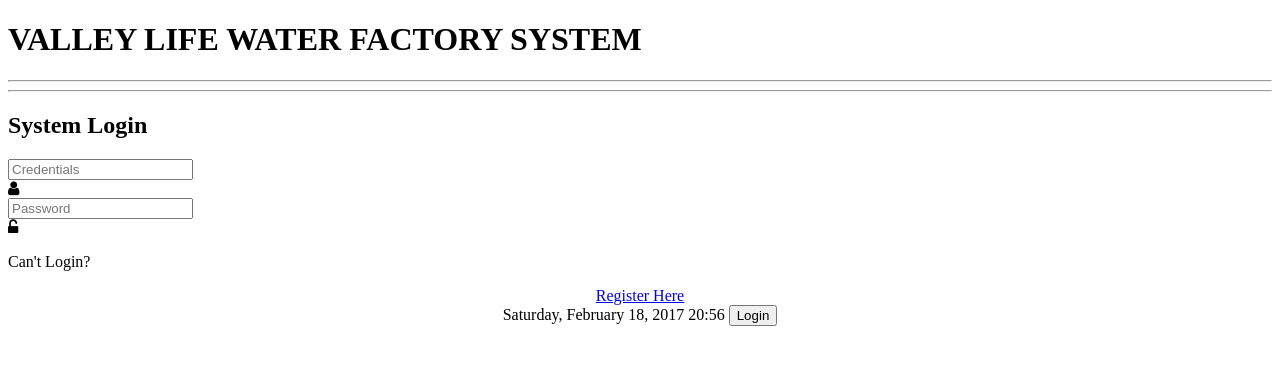
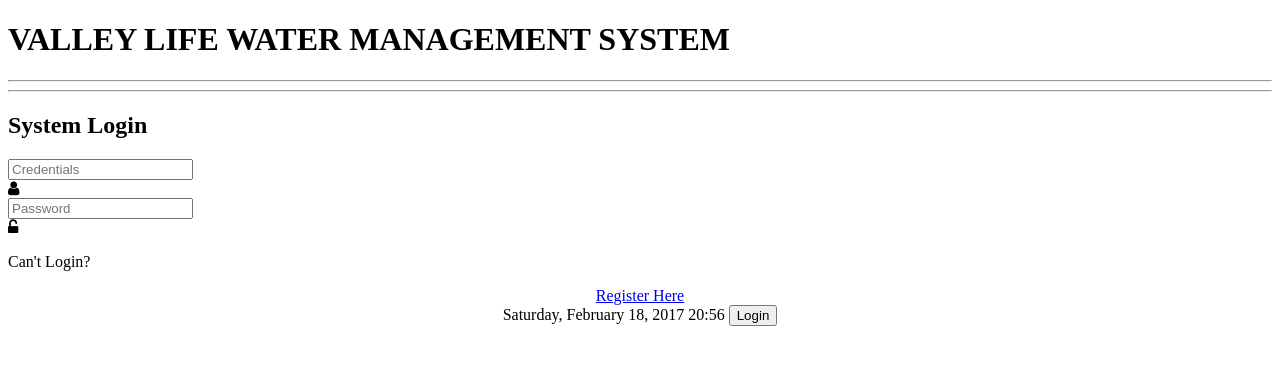
Before and after one commit to gp4-SE-2016-2017-2/Valley-Life-Water-Management-System, a PHP site: page / in a window 1280 px wide. Shown: the top 365 px of the page. Run offline with PHP 8.4, Linux system fonts and the light colour scheme; some libraries are stand-ins or nearby versions.

Commit message:
Update index.php

```diff
--- a/index.php
+++ b/index.php
@@ -1,7 +1,7 @@
 <!DOCTYPE html>
 <html>
 <head>
-<title>VALLEY LIFE WATER FACTORY SYSTEM</title>
+<title>VALLEY LIFE WATER MANAGEMENT SYSTEM</title>
 <meta name="viewport" content="width=device-width, initial-scale=1">
 <meta http-equiv="Content-Type" content="text/html; charset=utf-8" />
 <meta name="keywords" content="Credit Login / Register Form Responsive Widget,Login form widgets, Sign up Web forms , Login signup Responsive web form,Flat Pricing table,Flat Drop downs,Registration Forms,News letter Forms,Elements" />
@@ -18,7 +18,7 @@
 <!-- //web font -->
 </head>
 <body>
-<h1>VALLEY LIFE WATER FACTORY SYSTEM</h1>
+<h1>VALLEY LIFE WATER MANAGEMENT SYSTEM</h1>
 <hr>
 <hr>
 <div class="main-agileits">
```
